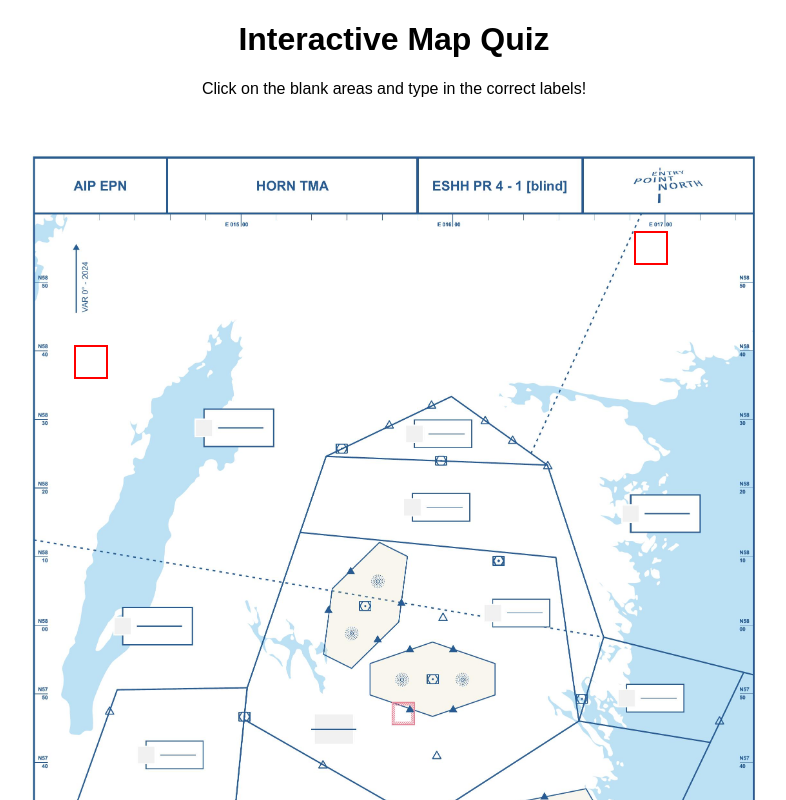
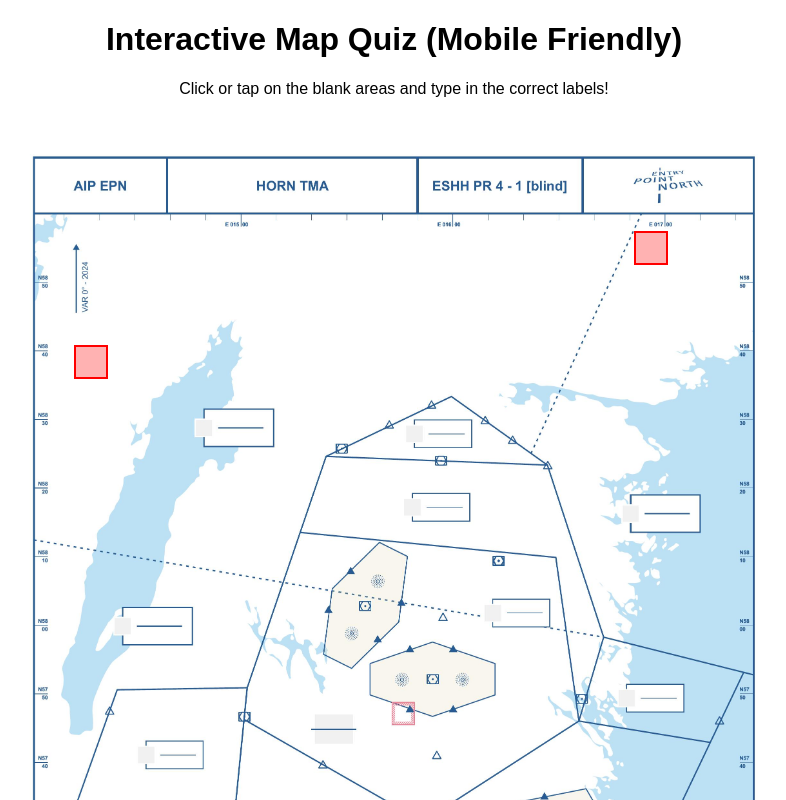
Before and after one commit to Coltable/interactive-map-quiz, a plain HTML site: page index.html in a window 1280 px wide. Shown: the top 800 px of the page, without its empty margins (246-1032 px from the left). Drawn offline with Linux system fonts and the light colour scheme.

Commit message:
Add files via upload

```diff
--- a/index.html
+++ b/index.html
@@ -4,7 +4,7 @@
 <head>
     <meta charset="UTF-8">
     <meta name="viewport" content="width=device-width, initial-scale=1.0">
-    <title>Interactive Map Quiz</title>
+    <title>Interactive Map Quiz (Mobile Friendly)</title>
     <style>
         body {
             font-family: Arial, sans-serif;
@@ -32,19 +32,23 @@
     </style>
 </head>
 <body>
-    <h1>Interactive Map Quiz</h1>
-    <p>Click on the blank areas and type in the correct labels!</p>
+    <h1>Interactive Map Quiz (Mobile Friendly)</h1>
+    <p>Click or tap on the blank areas and type in the correct labels!</p>
     <div id="map-container">
         <img id="map" src="blind_map.jpg" alt="Blind Map">
     </div>
 
     <script>
         // Hotspot definitions
-        const hotspots = [{'id': 'spot1', 'correctAnswer': 'FL245 FL95', 'x': '10%', 'y': '20%'}, {'id': 'spot2', 'correctAnswer': 'FL285 FL95', 'x': '80%', 'y': '10%'}, {'id': 'spot3', 'correctAnswer': 'RONNEBY TMA', 'x': '50%', 'y': '90%'}];
+        const hotspots = [
+            { id: "spot1", correctAnswer: "FL245 FL95", x: "10%", y: "20%" },
+            { id: "spot2", correctAnswer: "FL285 FL95", x: "80%", y: "10%" },
+            { id: "spot3", correctAnswer: "RONNEBY TMA", x: "50%", y: "90%" },
+        ];
 
         const mapContainer = document.getElementById("map-container");
 
-        // Add clickable areas
+        // Add clickable/touchable areas
         hotspots.forEach((spot) => {
             const clickArea = document.createElement("div");
             clickArea.style.position = "absolute";
@@ -53,20 +57,25 @@ hotspots.forEach((spot) => {
             clickArea.style.width = "30px";
             clickArea.style.height = "30px";
             clickArea.style.border = "2px solid red"; // Debug: Show hotspot boundaries
+            clickArea.style.backgroundColor = "rgba(255, 0, 0, 0.3)"; // Debug: Highlight area
             clickArea.style.cursor = "pointer";
             clickArea.style.zIndex = 10;
             clickArea.setAttribute("data-id", spot.id);
             mapContainer.appendChild(clickArea);
 
-    clickArea.addEventListener("click", () => {
-        console.log("Hotspot clicked:", spot.id); // Debug: Log click events
+            // Handle both click and touch events
+            const handleInteraction = () => {
+                console.log("Hotspot touched/clicked:", spot.id); // Debug: Log interaction
                 const userAnswer = prompt("Enter the correct label:");
                 if (userAnswer === spot.correctAnswer) {
                     alert("Correct!");
                 } else {
                     alert("Incorrect, try again.");
                 }
-    });
+            };
+
+            clickArea.addEventListener("click", handleInteraction);
+            clickArea.addEventListener("touchstart", handleInteraction);
         });
     </script>
 </body>
```
Lines whose indentation alone changed are shown as unchanged.
